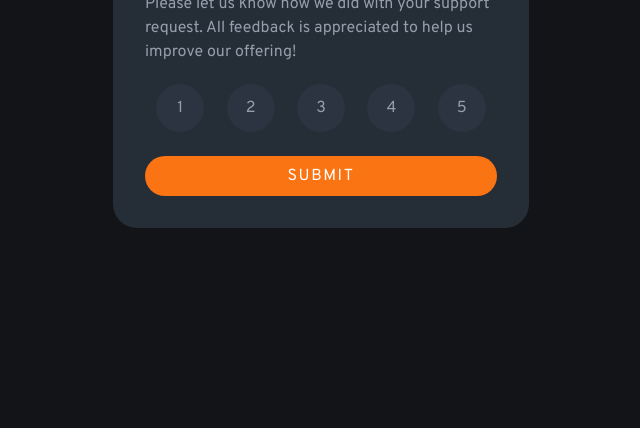
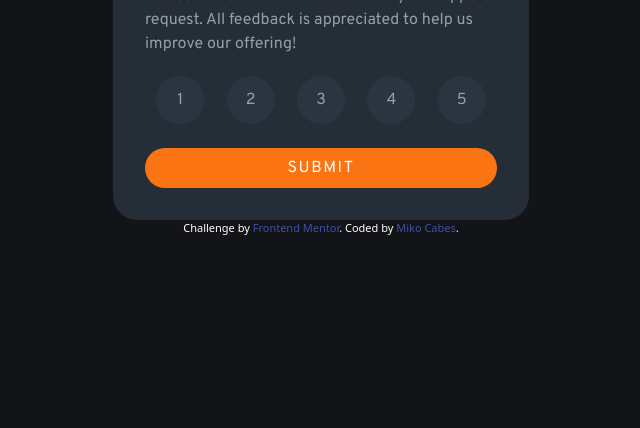
Before and after one commit to pilatopus/interactiveRating.github.io, a website: page index.html in a window 1280 px wide. Shown: the part 372-800 px from the top of the page, without its empty margins (319-959 px from the left). Drawn offline with Linux system fonts and the light colour scheme.

Commit message:
index.html updated

```diff
--- a/index.html
+++ b/index.html
@@ -14,7 +14,7 @@
     .attribution a { color: hsl(228, 45%, 44%); }
   </style>
 </head>
-<body class="w-screen h-screen flex justify-center items-center bg-veryDarkBlue">
+<body class="w-screen h-screen flex flex-col justify-center items-center bg-veryDarkBlue">
 
   <main class="w-26 bg-darkBlue rounded-3xl p-8 font-overpass">
     <div class="main-container">
@@ -55,13 +55,12 @@
 </div>
 
 
+
 </main>
-  <!-- Thank you state end -->
-
-  <!-- <div class="attribution">
-    Challenge by <a href="https://www.frontendmentor.io?ref=challenge" target="_blank">Frontend Mentor</a>.
-    Coded by <a href="#">Your Name Here</a>.
-  </div> -->
+<div class="attribution text-white">
+  Challenge by <a href="https://www.frontendmentor.io?ref=challenge" target="_blank">Frontend Mentor</a>.
+  Coded by <a href="https://pilatopus.github.io/mikocabes.github.io/" target="_blank">Miko Cabes</a>.
+</div>
   <script src="index.js"></script>
 </body>
 
```
